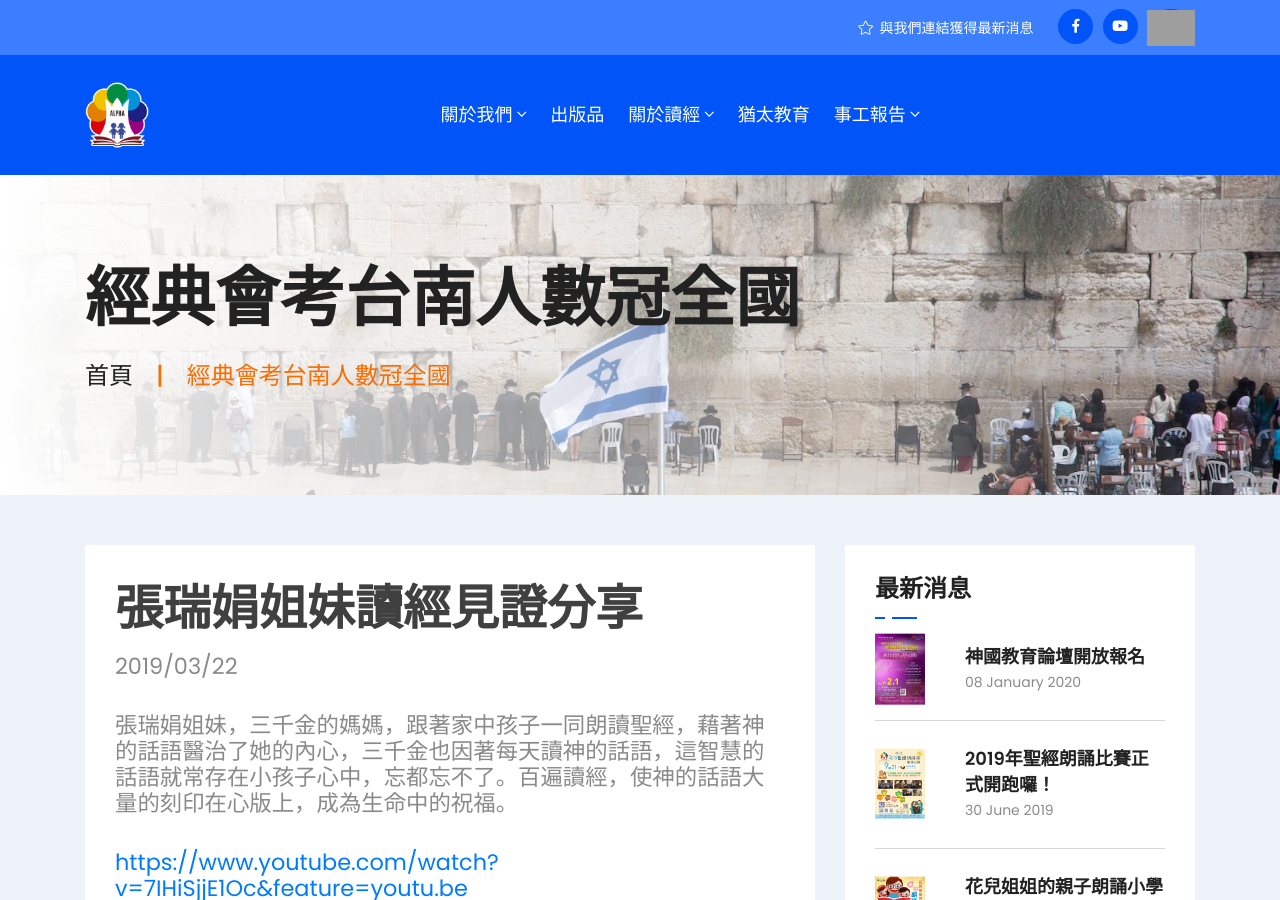
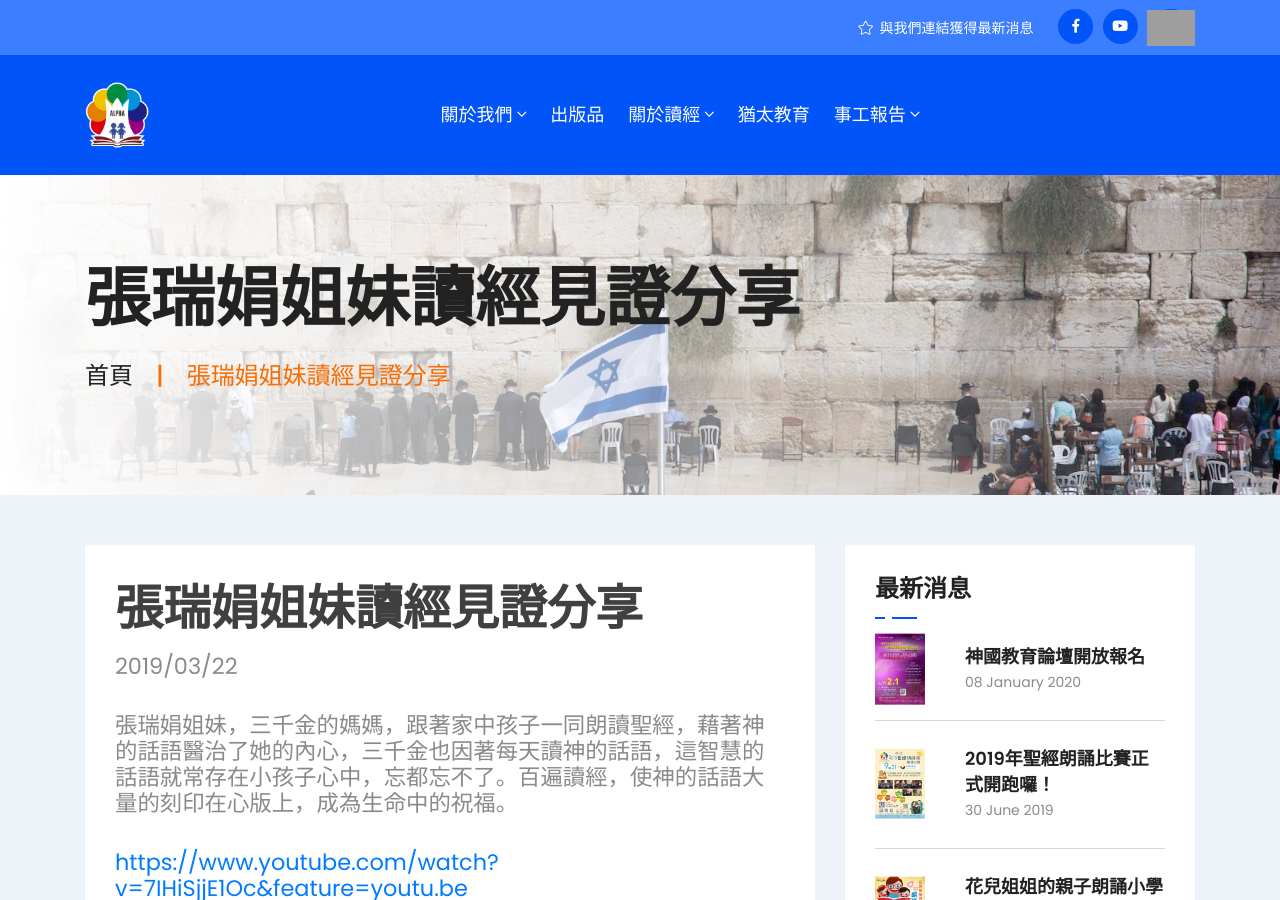
Before and after one commit to alpha6309/website, a Jekyll site: the page built from _testimony/張瑞娟姐妹讀經見證分享.md, in a window 1280 px wide and 900 px high. Built offline with Jekyll 4.4.1, drawn with Linux system fonts in a browser that asks for light colours; grey boxes are pictures that could not be loaded.

Commit message:
Update 張瑞娟姐妹讀經見證分享.md

```diff
--- a/_testimony/張瑞娟姐妹讀經見證分享.md
+++ b/_testimony/張瑞娟姐妹讀經見證分享.md
@@ -1,6 +1,6 @@
 ---
 layout: post
-title: "經典會考台南人數冠全國"
+title: "張瑞娟姐妹讀經見證分享"
 date: 2019-03-22 00:00:00 +0800
 categories: [testimony]
 ---
```
